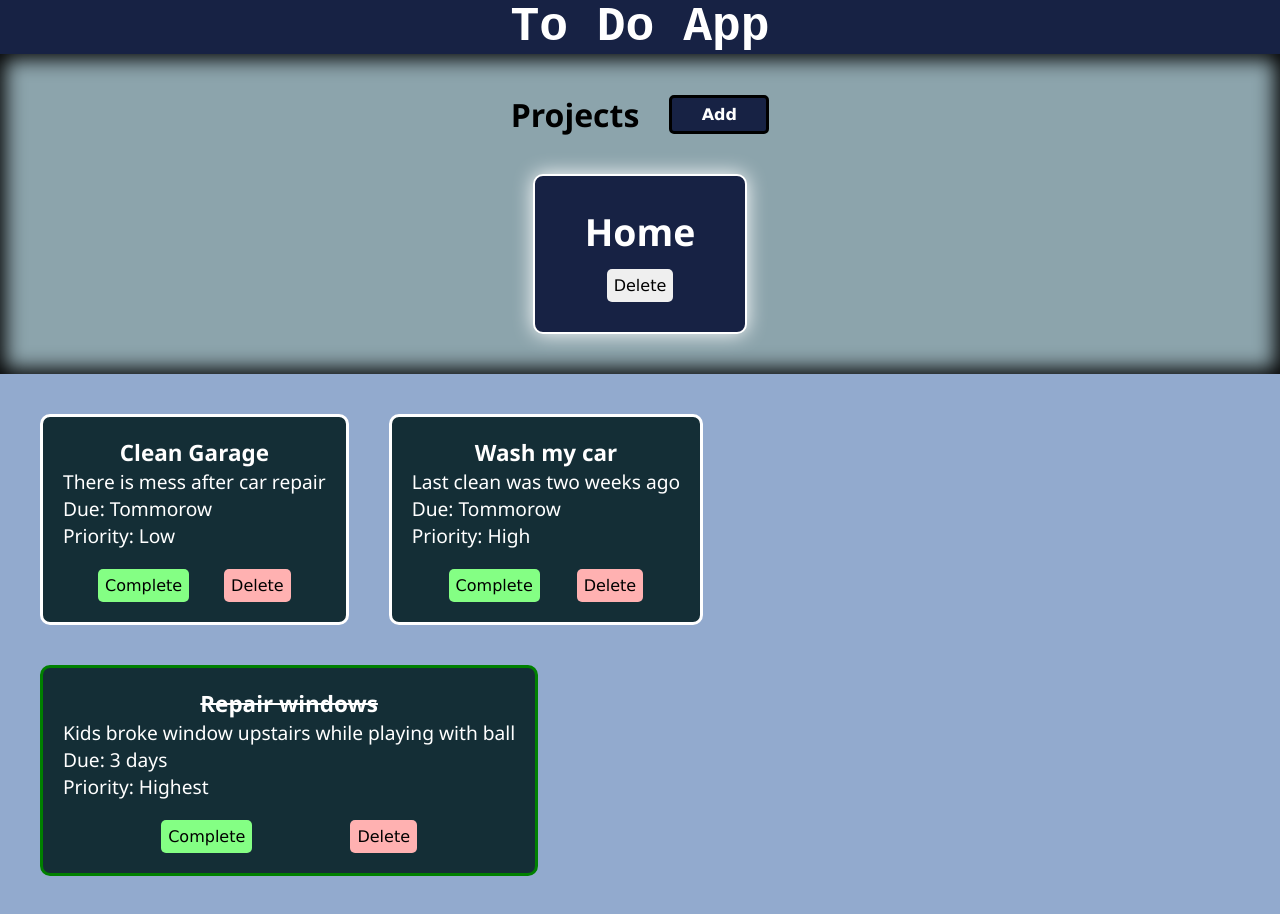
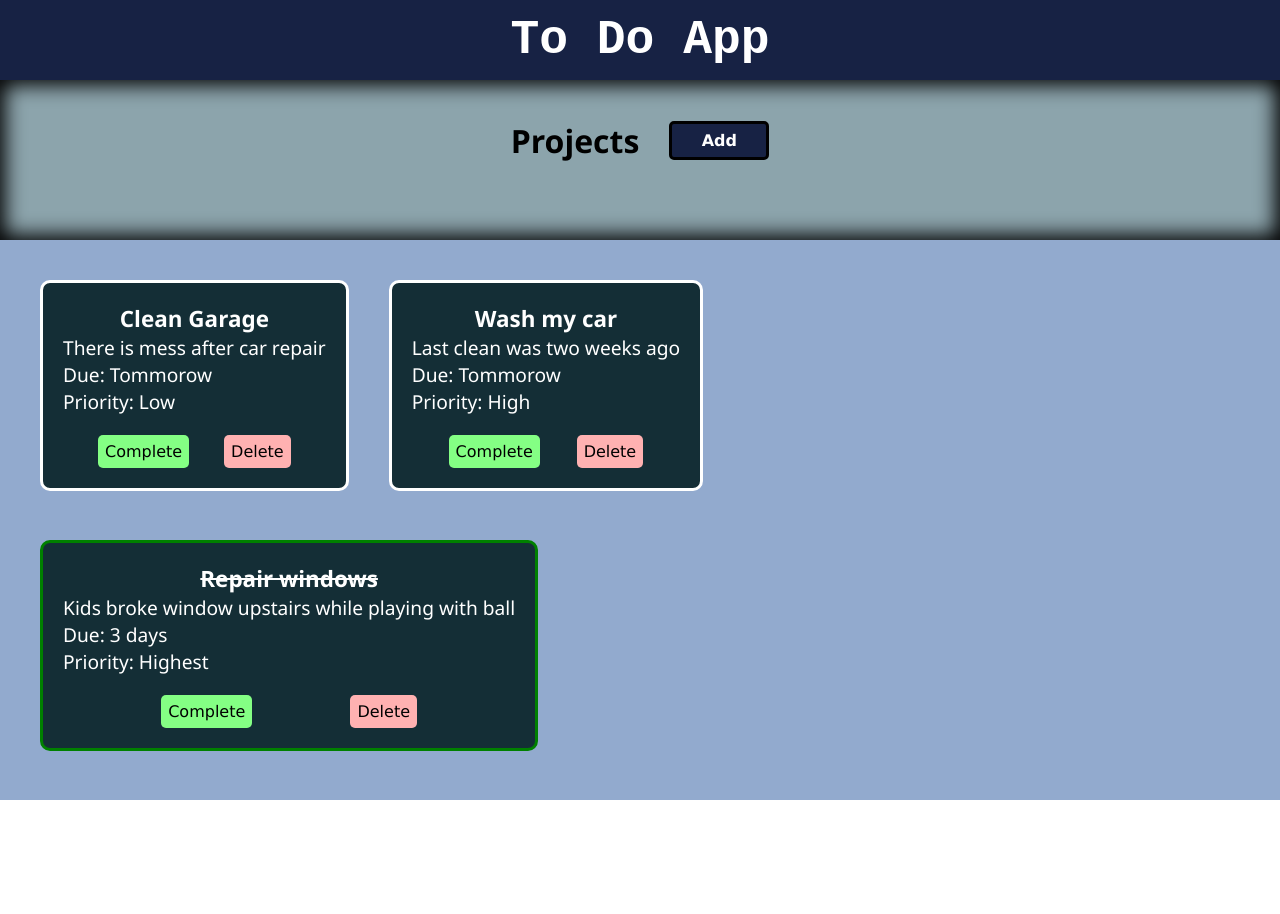
Before and after one commit to KVG24/todo-app, a plain HTML site: page index.html in a window 1280 px wide. After the commit the page ends 800 px from the top, so only its background shows below. Drawn offline with Linux system fonts and the light colour scheme.

Commit message:
Make separate modules. Complete projects module

```diff
--- a/index.html
+++ b/index.html
@@ -21,10 +21,6 @@
                     <button type="button" class="add-project-btn" id="add-project-btn">Add</button>
                 </div>
                 <div class="projects">
-                    <div class="project active" data-index="0">
-                        <h3 class="project-title">Home</h3>
-                        <button type="button" class="delete-project">Delete</button>
-                    </div>
                 </div>
                 <div class="form-project-div" style="display: none;">
                     <form action="" class="add-project-form">
```
